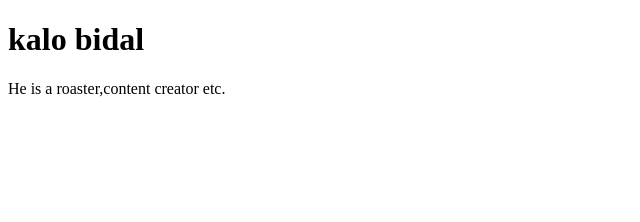
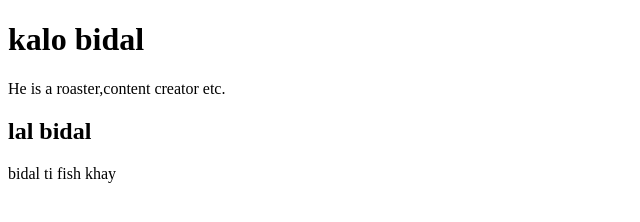
Before and after one commit to elias786/My-First-Website, a plain HTML site: page index.html in a window 1280 px wide. Shown: the whole page, without its empty margins (0-640 px from the left). Drawn offline with Linux system fonts and the light colour scheme.

Commit message:
lal bidal

```diff
--- a/index.html
+++ b/index.html
@@ -6,5 +6,7 @@
 <body>
     <h1>kalo bidal</h1>
     <p>He is a roaster,content creator etc.</p>
+    <h2>lal bidal</h2>
+    <p>bidal ti fish khay</p>
 </body>
 </html>
```
